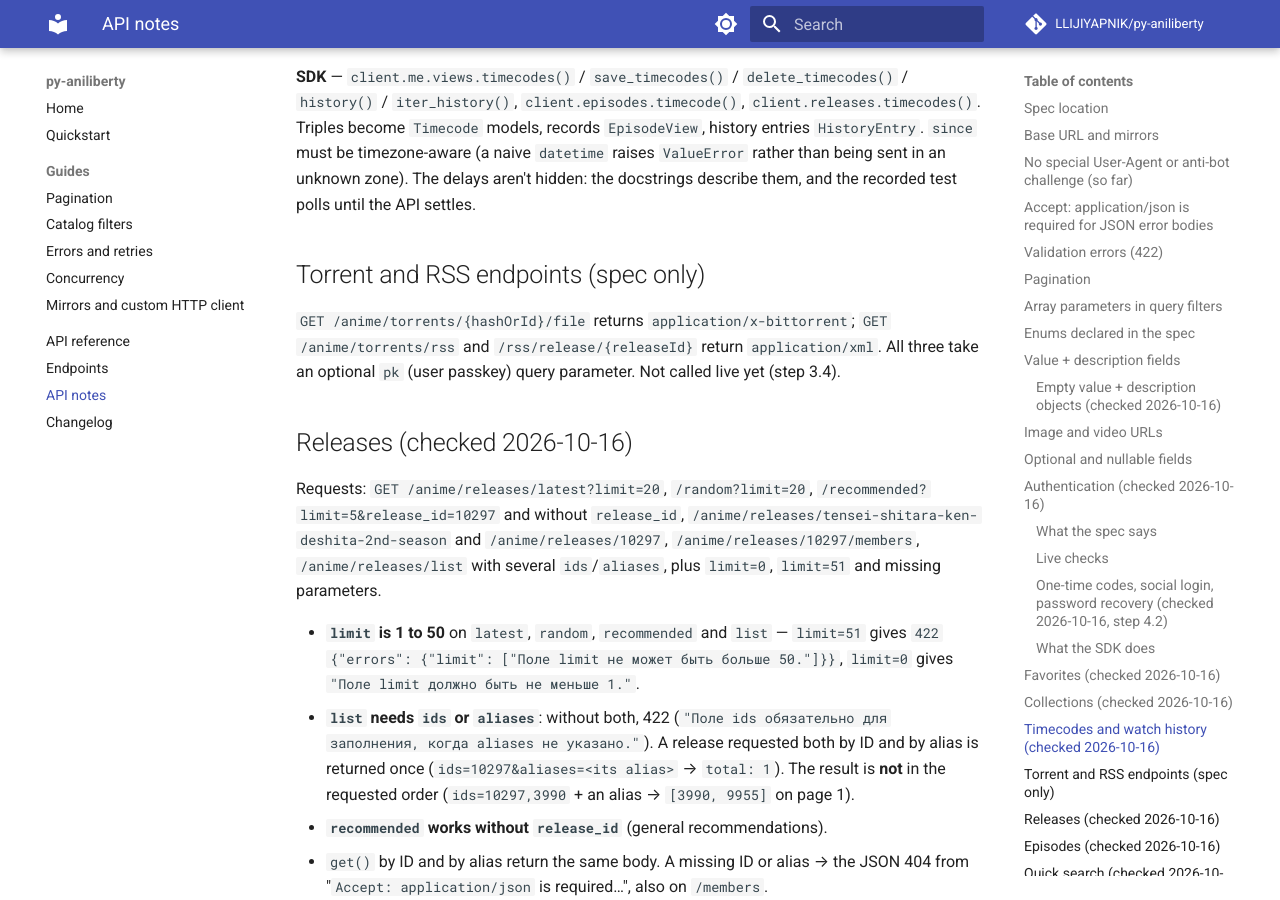
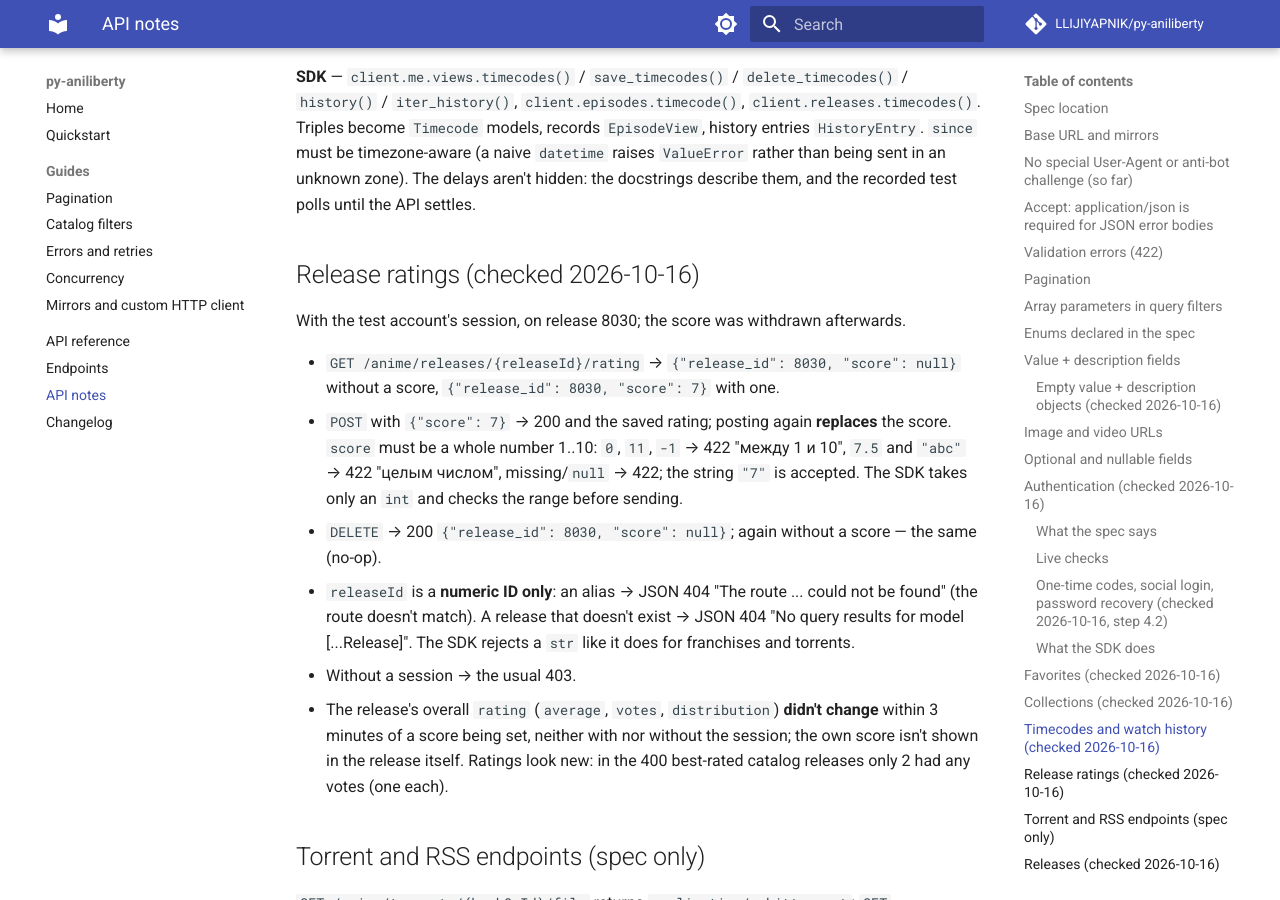
Before and after one commit to LLIJIYAPNIK/py-aniliberty, an MkDocs documentation site: the page built from docs/api-notes.md, in a window 1280 px wide and 900 px high, scrolled down 13579 px. Built offline with MkDocs 1.6.1 and Material for MkDocs 9.7.7, drawn with Linux system fonts in a browser that asks for light colours; comment, search, counter and statistics services are not loaded.

Commit message:
docs: document release rating findings, mark roadmap step 4.7 as done
Co-Authored-By: Claude Opus 5.5 <noreply@anthropic.com>

```diff
--- a/docs/api-notes.md
+++ b/docs/api-notes.md
@@ -532,6 +532,28 @@ Triples become `Timecode` models, records `EpisodeView`, history entries `Histor
 sent in an unknown zone). The delays aren't hidden: the docstrings describe them, and the
 recorded test polls until the API settles.
 
+## Release ratings (checked 2026-10-16)
+
+With the test account's session, on release 8030; the score was withdrawn afterwards.
+
+- `GET /anime/releases/{releaseId}/rating` → `{"release_id": 8030, "score": null}` without a
+  score, `{"release_id": 8030, "score": 7}` with one.
+- `POST` with `{"score": 7}` → 200 and the saved rating; posting again **replaces** the
+  score. `score` must be a whole number 1..10: `0`, `11`, `-1` → 422 "между 1 и 10", `7.5`
+  and `"abc"` → 422 "целым числом", missing/`null` → 422; the string `"7"` is accepted. The
+  SDK takes only an `int` and checks the range before sending.
+- `DELETE` → 200 `{"release_id": 8030, "score": null}`; again without a score — the same
+  (no-op).
+- `releaseId` is a **numeric ID only**: an alias → JSON 404 "The route ... could not be
+  found" (the route doesn't match). A release that doesn't exist → JSON 404 "No query
+  results for model [...Release]". The SDK rejects a `str` like it does for franchises and
+  torrents.
+- Without a session → the usual 403.
+- The release's overall `rating` (`average`, `votes`, `distribution`) **didn't change** within
+  3 minutes of a score being set, neither with nor without the session; the own score isn't
+  shown in the release itself. Ratings look new: in the 400 best-rated catalog releases only
+  2 had any votes (one each).
+
 ## Torrent and RSS endpoints (spec only)
 
 `GET /anime/torrents/{hashOrId}/file` returns `application/x-bittorrent`; `GET
```
Also changed, not shown: CLAUDE.md (+4 -0 lines), ROADMAP.md (+2 -2 lines).
